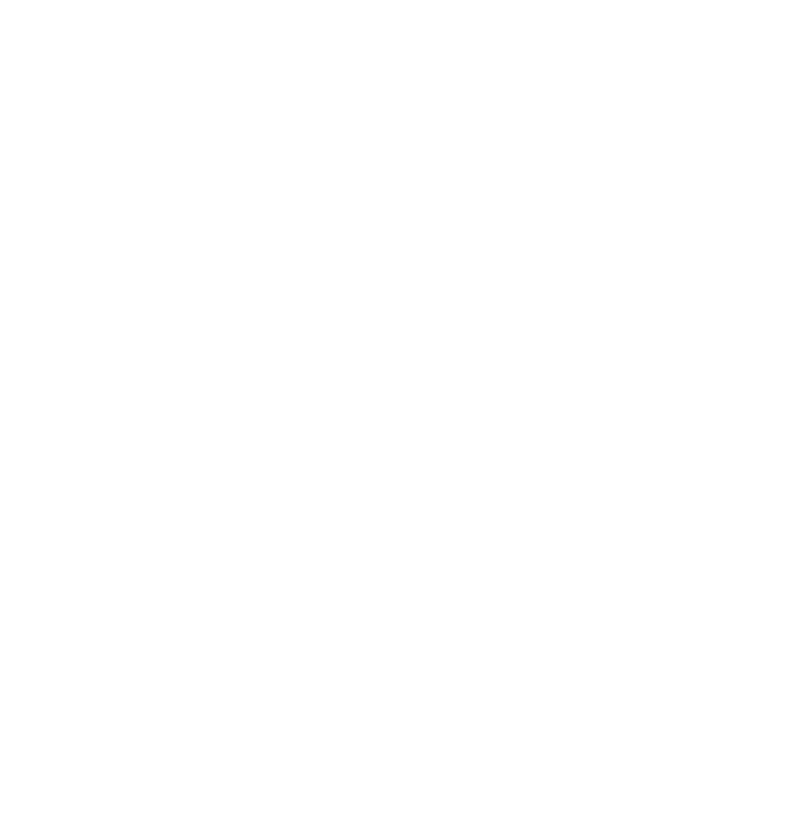
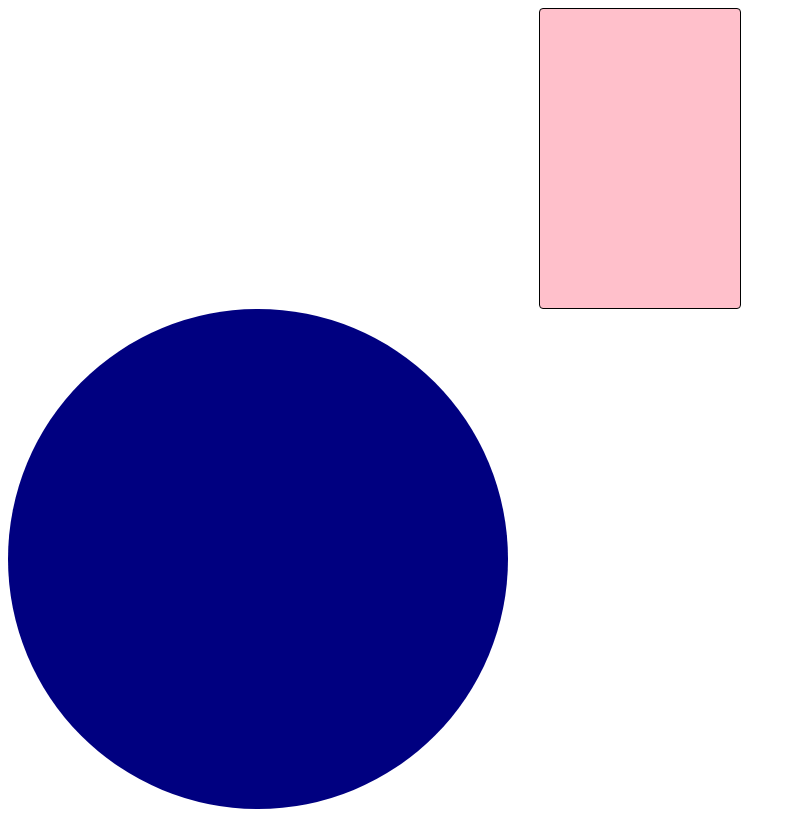
Before and after one commit to nroucu/first-project, a plain HTML site: page index.html in a window 1280 px wide. Shown: the whole page, without its empty margins (0-796 px from the left). Drawn offline with Linux system fonts and the light colour scheme.

Commit message:
added content

```diff
--- a/index.html
+++ b/index.html
@@ -8,7 +8,9 @@
 </head>
 <body>
     <div class="item"></div>
-    <div class box></div>
+    <div class="box"></div>
+
+    <div class="content"></div>
 
     <script src="index.js"></script>
 </body>
--- a/index.js
+++ b/index.js
@@ -1 +1,2 @@
 let box = document.querySelector(".box")
+let content = document.querySelector(".content")
--- a/style.css
+++ b/style.css
@@ -4,4 +4,12 @@
     border: 1px solid black;
     background-color: pink;
     border-radius: 4px;
+    margin: 0 auto;
 }
+.content{
+    width: 500px;
+    height: 500px;
+    border-radius: 50%;
+    background-color: navy;
+
+}
```
